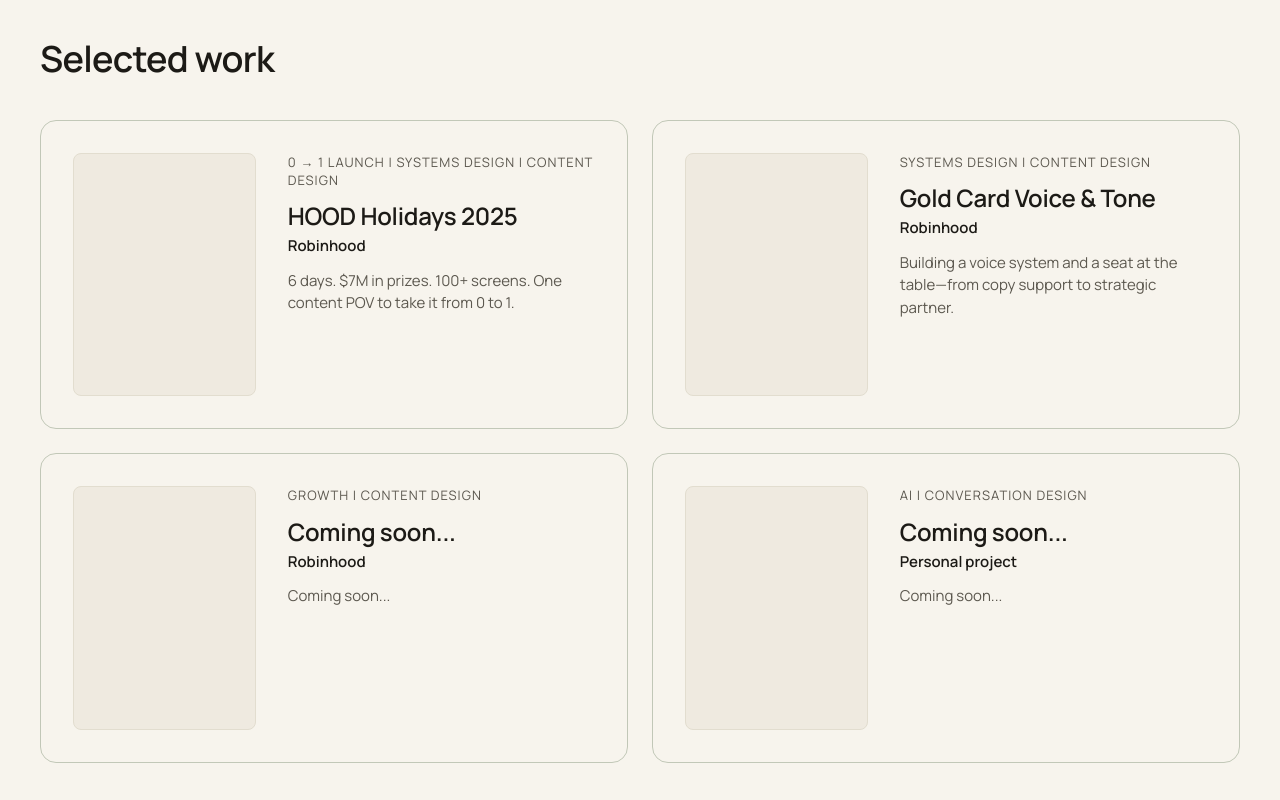
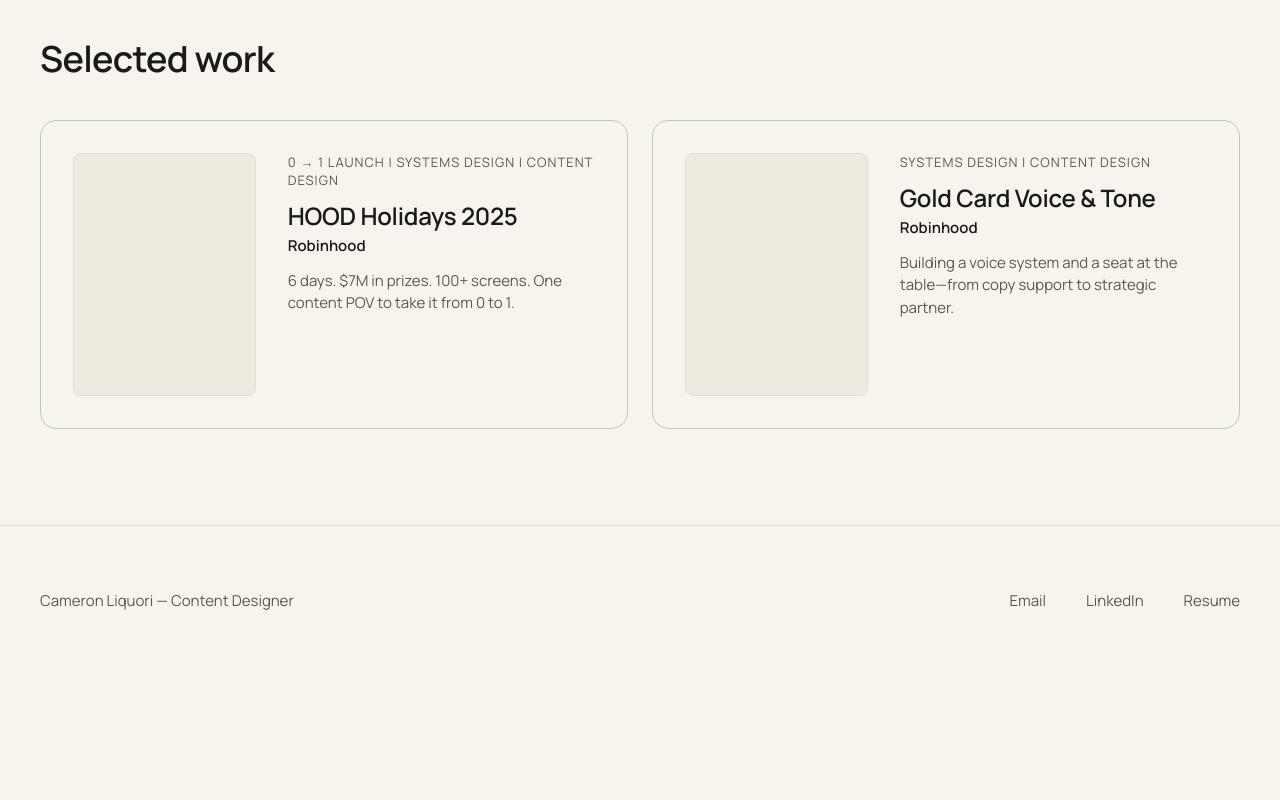
Before and after one commit to cameronliquori/Cameron-portfolio, a Next.js app: page / in a window 1280 px wide. Shown: the part 480-1280 px from the top of the page. After the commit the page ends 1157 px from the top, so only its background shows below. Built offline with nearby package versions, Linux system fonts and the light colour scheme.

Commit message:
Update SelectedWork.tsx

```diff
--- a/components/SelectedWork.tsx
+++ b/components/SelectedWork.tsx
@@ -6,9 +6,11 @@
     <section id="work" className="max-w-page mx-auto px-6 md:px-10 pb-24">
       <h2 className="font-display text-h2 mb-10">Selected work</h2>
       <div className="grid grid-cols-1 md:grid-cols-2 gap-6">
-        {caseStudies.map((project) => (
-          <ProjectCard key={project.slug} project={project} />
-        ))}
+        {caseStudies
+  .filter((p) => p.slug !== "gold-rewards" && p.slug !== "page-ai-chatbot")
+  .map((project) => (
+    <ProjectCard key={project.slug} project={project} />
+  ))}
       </div>
     </section>
   );
```
